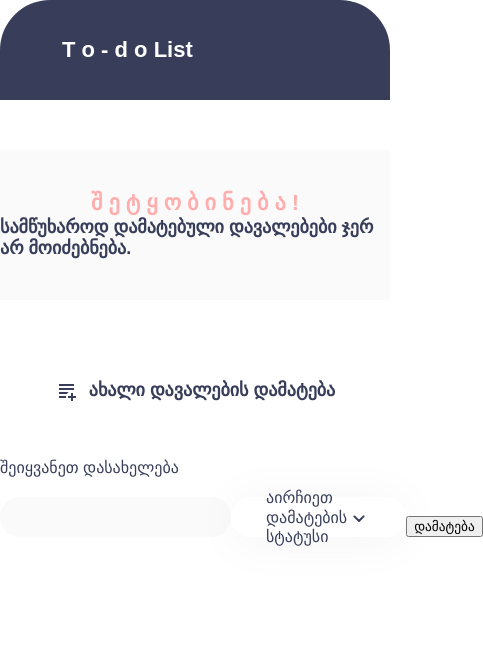
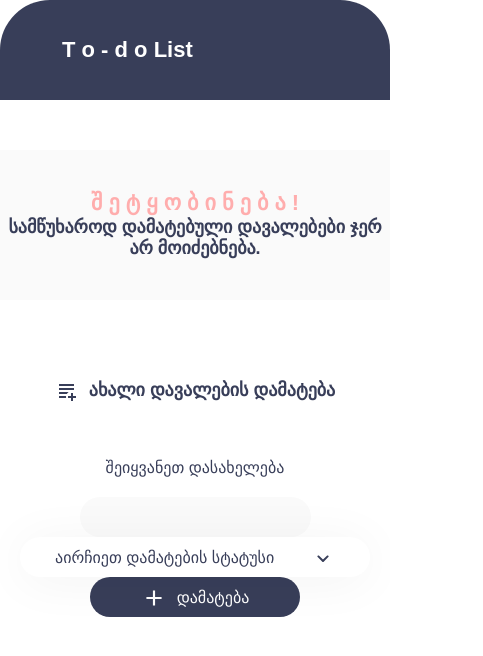
Before and after one commit to Dirakli/Todolist-frontend, an Angular app: page / in a window 390 px wide. Shown: the top 656 px of the page, 483 px wide, since content can reach past the window. Built offline with nearby package versions, Linux system fonts and the light colour scheme.

Commit message:
refactoring

```diff
--- a/src/app/add/add.component.css
+++ b/src/app/add/add.component.css
@@ -1,8 +1,18 @@
-form {
+.wrapper {
   display: flex;
   justify-content: space-around;
   align-items: end;
   margin-top: 50px;
+}
+
+@media (max-width: 500px) {
+  .wrapper {
+    flex-direction: column;
+    align-items: center;
+  }
+  .input-wrapper {
+    align-items: center;
+  }
 }
 
 label {
@@ -12,7 +22,7 @@ label {
   color: #383e59;
 }
 
-span {
+.choose-status {
   color: #383e59;
   font-weight: 400;
   font-size: 16px;
@@ -21,13 +31,13 @@ span {
 
 .input-wrapper {
   display: flex;
-  width: 300px;
+  width: 100%;
+  max-width: 500px;
   flex-direction: column;
 }
 
 .input {
   margin-top: 20px;
-  max-width: 500px;
   height: 40px;
   background-color: #fafafa;
   display: flex;
@@ -44,6 +54,7 @@ span {
 }
 
 .dropdown {
+  position: relative; /* Added */
   max-width: 350px;
   height: 40px;
   width: 100%;
@@ -54,8 +65,57 @@ span {
   justify-content: space-between;
   padding: 0 35px;
   border-radius: 20px;
+  cursor: pointer;
 }
 
 .icon {
   margin-top: 8px;
 }
+
+.btn-icon {
+  margin-top: 5px;
+}
+
+.btn {
+  width: 100%;
+  max-width: 210px;
+  height: 40px;
+  border-radius: 22.5px;
+  background-color: #383e59;
+  display: flex;
+  justify-content: center;
+  align-items: center;
+  border: none;
+}
+
+.btn-text {
+  color: #ffffff;
+  font-weight: 400;
+  font-size: 16px;
+  line-height: 19.2px;
+  margin-left: 10px;
+}
+
+/* Dropdown menu styles */
+.dropdown-menu {
+  position: absolute;
+  top: 100%; /* Adjusted to position it directly below the dropdown */
+  left: 0;
+  background: white;
+  border: 1px solid #ccc;
+  box-shadow: 0 4px 8px rgba(0, 0, 0, 0.1);
+  z-index: 1000;
+  width: 100%;
+  max-width: 350px;
+  border-radius: 20px;
+  overflow: hidden;
+}
+
+.dropdown-item {
+  padding: 16px 35px;
+  cursor: pointer;
+}
+
+.dropdown-item:hover {
+  background-color: #f1f1f1;
+}
--- a/src/app/add/add.component.ts
+++ b/src/app/add/add.component.ts
@@ -1,22 +1,54 @@
 import { Component } from '@angular/core';
+import { CommonModule } from '@angular/common';
 import { IconComponent } from '../helpers/icon/icon.component';
+
 @Component({
   selector: 'app-add',
   standalone: true,
-  imports: [IconComponent],
+  imports: [CommonModule, IconComponent],
   template: `
-    <form>
+    <div class="wrapper">
       <div class="input-wrapper">
-        <label for="ასიდასიდაიდს">შეიყვანეთ დასახელება</label>
-        <input class="input" type="text" />
+        <label for="input">შეიყვანეთ დასახელება</label>
+        <input class="input" id="input" type="text" />
       </div>
-      <div class="dropdown">
-        <span>აირჩიეთ დამატების სტატუსი</span>
+      <div class="dropdown" (click)="toggleDropdown()">
+        <span class="choose-status">აირჩიეთ დამატების სტატუსი</span>
         <app-icon class="icon" [imagePath]="'/arrow-down.svg'"></app-icon>
+        <div *ngIf="dropdownOpen" class="dropdown-menu">
+          <div
+            class="dropdown-item"
+            (click)="selectStatus('მიმდინარე სტატუსი')"
+          >
+            მიმდინარე სტატუსი
+          </div>
+          <div
+            class="dropdown-item"
+            (click)="selectStatus('დასრულებული სტატუსი')"
+          >
+            დასრულებული სტატუსი
+          </div>
+        </div>
       </div>
-      <button>დამატება</button>
-    </form>
+
+      <button class="btn">
+        <app-icon class="btn-icon" [imagePath]="'/plusIcon.svg'"></app-icon>
+        <span class="btn-text">დამატება</span>
+      </button>
+    </div>
   `,
-  styleUrl: './add.component.css',
+  styleUrls: ['./add.component.css'],
 })
-export class AddComponent {}
+export class AddComponent {
+  dropdownOpen = false;
+  selectedStatus: string | null = null;
+
+  toggleDropdown() {
+    this.dropdownOpen = !this.dropdownOpen;
+  }
+
+  selectStatus(status: string) {
+    this.selectedStatus = status;
+    this.dropdownOpen = false;
+  }
+}
--- a/src/app/notice/notice.component.css
+++ b/src/app/notice/notice.component.css
@@ -22,3 +22,9 @@
   line-height: 21.6px;
   color: #383e59;
 }
+
+@media (max-width: 500px) {
+  .notice-text {
+    text-align: center;
+  }
+}
```
Also changed, not shown: public/plusIcon.svg (added).
